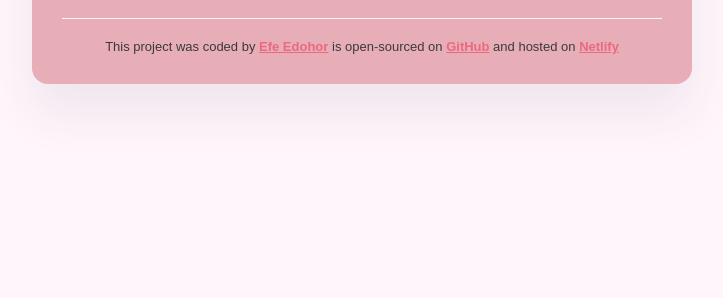
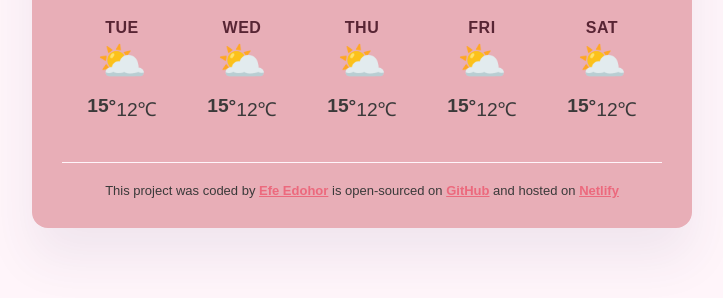
Before and after one commit to EfeEdohor/WeatherNow, a plain HTML site: page index.html in a window 1280 px wide. Shown: the part 502-800 px from the top of the page, without its empty margins (278-1001 px from the left). Drawn offline with nearby package versions, Linux system fonts and the light colour scheme; no server answers.

Commit message:
Added the weather forecast HTML/CSS

```diff
--- a/index.html
+++ b/index.html
@@ -45,6 +45,58 @@
             <div class="weather-now-temperature-unit">℃</div>
           </div>
         </div>
+        <div class="weather-forecast">
+          <div class="weather-forecast-day">
+            <div class="weather-forecast-date">Tue</div>
+            <div class="weather-forecast-icon">⛅</div>
+            <div class="weather-forecast-temperatures">
+              <div class="weather-forecast-temperature">
+                <strong>15°</strong>
+              </div>
+              <div class="weather-forecast-temperature">12℃</div>
+            </div>
+          </div>
+          <div class="weather-forecast-day">
+            <div class="weather-forecast-date">Wed</div>
+            <div class="weather-forecast-icon">⛅</div>
+            <div class="weather-forecast-temperatures">
+              <div class="weather-forecast-temperature">
+                <strong>15°</strong>
+              </div>
+              <div class="weather-forecast-temperature">12℃</div>
+            </div>
+          </div>
+          <div class="weather-forecast-day">
+            <div class="weather-forecast-date">Thu</div>
+            <div class="weather-forecast-icon">⛅</div>
+            <div class="weather-forecast-temperatures">
+              <div class="weather-forecast-temperature">
+                <strong>15°</strong>
+              </div>
+              <div class="weather-forecast-temperature">12℃</div>
+            </div>
+          </div>
+          <div class="weather-forecast-day">
+            <div class="weather-forecast-date">Fri</div>
+            <div class="weather-forecast-icon">⛅</div>
+            <div class="weather-forecast-temperatures">
+              <div class="weather-forecast-temperature">
+                <strong>15°</strong>
+              </div>
+              <div class="weather-forecast-temperature">12℃</div>
+            </div>
+          </div>
+          <div class="weather-forecast-day">
+            <div class="weather-forecast-date">Sat</div>
+            <div class="weather-forecast-icon">⛅</div>
+            <div class="weather-forecast-temperatures">
+              <div class="weather-forecast-temperature">
+                <strong>15°</strong>
+              </div>
+              <div class="weather-forecast-temperature">12℃</div>
+            </div>
+          </div>
+        </div>
       </main>
       <footer>
         This project was coded by
--- a/src/index.css
+++ b/src/index.css
@@ -78,6 +78,38 @@ main {
   margin-top: 10px;
   font-size: 40px;
 }
+.weather-forecast {
+  display: flex;
+  justify-content: space-around;
+  margin-top: 30px;
+}
+
+.weather-forecast-date {
+  text-align: center;
+  color: #582534;
+  font-weight: 600;
+  text-transform: uppercase;
+  letter-spacing: 0.5px;
+  line-height: 20px;
+}
+.weather-forecast-icon {
+  font-size: 40px;
+  text-align: center;
+}
+.weather-forecast-temperatures {
+  text-align: center;
+  color: #3a3a3a;
+
+  margin: 10px;
+  font-size: 1.2rem;
+  font-weight: 500;
+  display: flex;
+  justify-content: center;
+}
+
+.weather-now-temperature {
+  padding: 0 10px;
+}
 footer {
   font-family: "Nunito", sans-serif;
   color: #3a3a3a;
```
